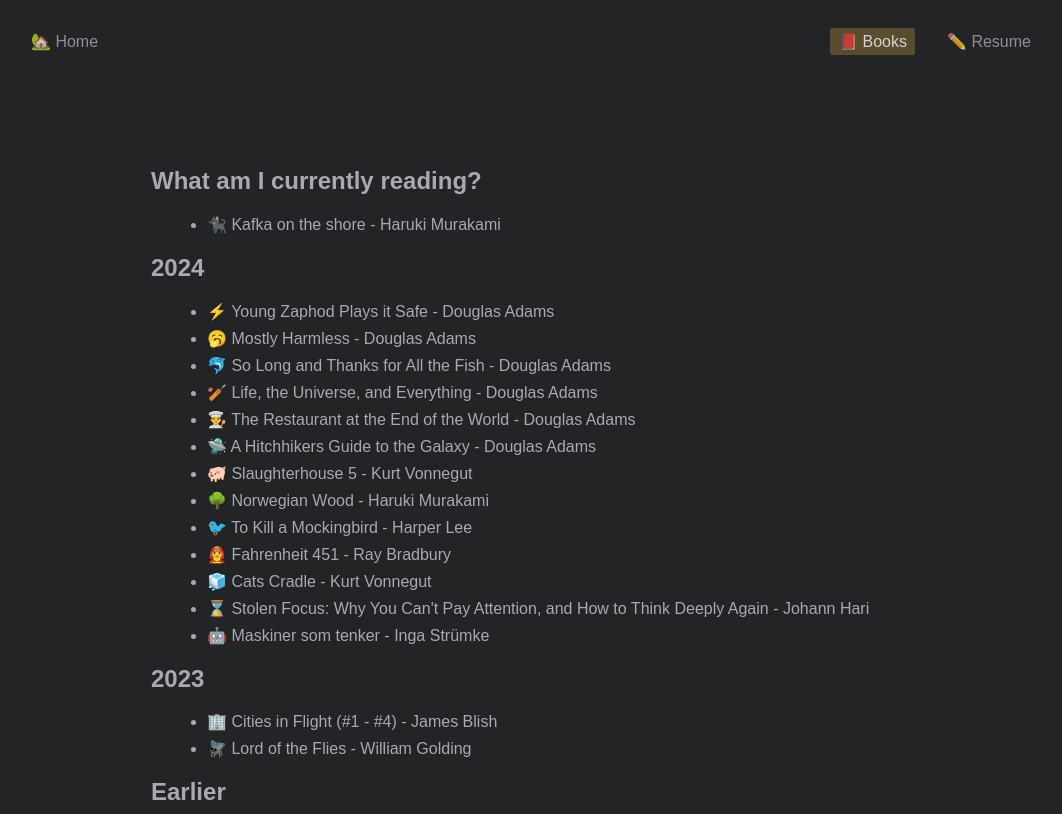
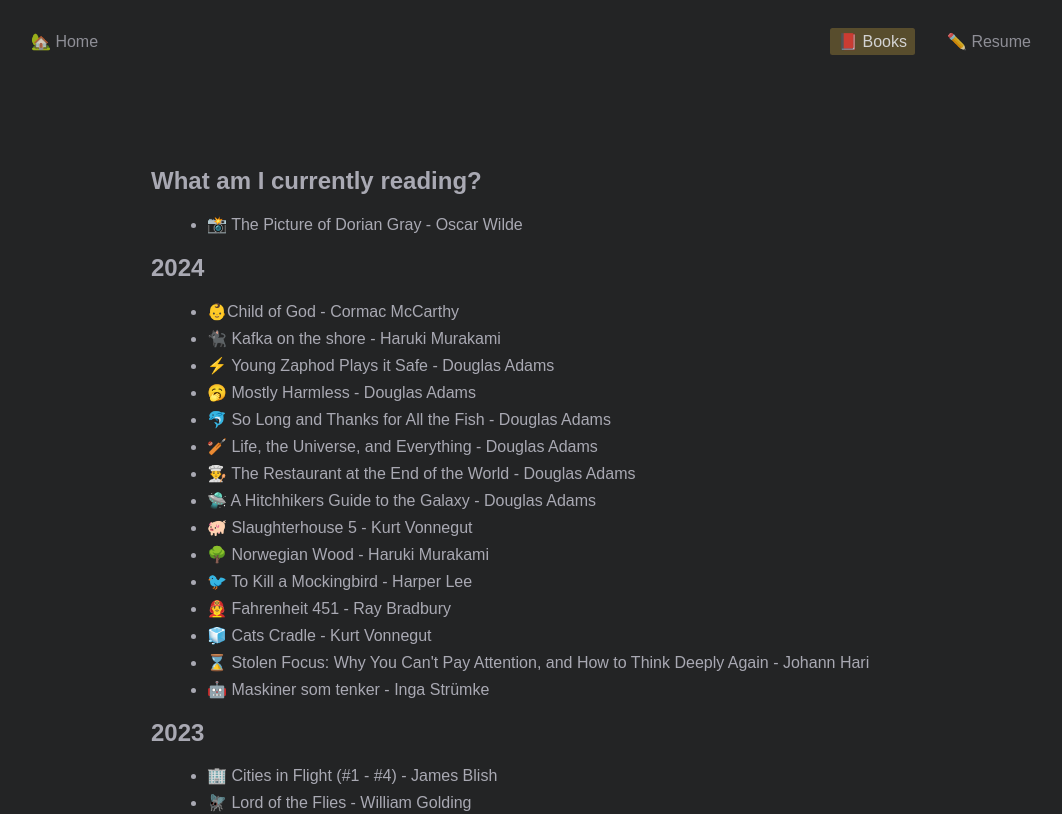
Before and after one commit to ErikMLysfjord/lysfjord.no, a SvelteKit app: page /books in a window 1280 px wide. Shown: the top 814 px of the page, without its empty margins (105-1167 px from the left). Built offline with nearby package versions, Linux system fonts and the light colour scheme.

Commit message:
feat: update book list

```diff
--- a/src/routes/books/+page.svelte
+++ b/src/routes/books/+page.svelte
@@ -7,10 +7,12 @@
 	<div class="content">
 		<h1>What am I currently reading?</h1>
 		<ul class="book-list">
-			<li>🐈‍⬛ Kafka on the shore - Haruki Murakami</li>
+			<li>📸 The Picture of Dorian Gray - Oscar Wilde</li>
 		</ul>
 		<h2>2024</h2>
 		<ul class="book-list">
+			<li>👶Child of God - Cormac McCarthy</li>
+			<li>🐈‍⬛ Kafka on the shore - Haruki Murakami</li>
 			<li>⚡️ Young Zaphod Plays it Safe - Douglas Adams</li>
 			<li>🥱 Mostly Harmless - Douglas Adams</li>
 			<li>🐬 So Long and Thanks for All the Fish - Douglas Adams</li>
```
